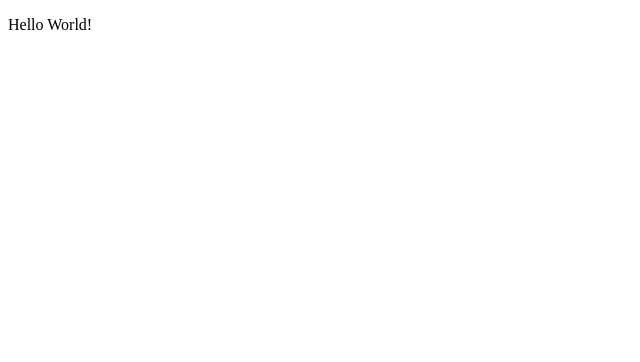
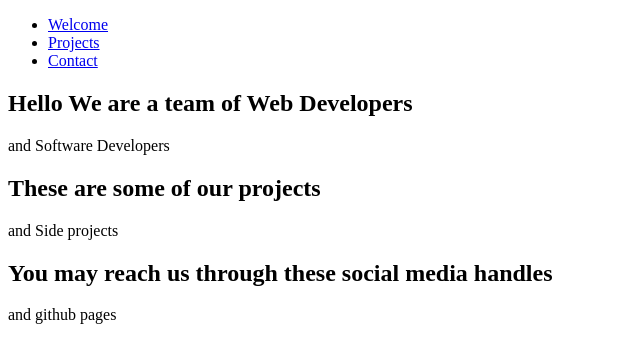
Before and after one commit to odhiambo-ed/Judith3d, a plain HTML site: page index.html in a window 1280 px wide. Shown: the whole page, without its empty margins (0-640 px from the left). Drawn offline with Linux system fonts and the light colour scheme.

Commit message:
Judith1,2,3

```diff
--- a/index.html
+++ b/index.html
@@ -2,13 +2,39 @@
 <html lang="en">
   <head>
     <meta charset="UTF-8">
-    <title>Fork Me! FCC: Test Suite Template</title>
+    <title>FCC: Personal Portfolio Template</title>
     <link rel="stylesheet" href="css/style.css">
   </head>
-
   <body>
     <script src="https://cdn.freecodecamp.org/testable-projects-fcc/v1/bundle.js"></script>
-      <p>Hello World!</p>
+    <nav id="navbar" class="nav">
+      <ul class="nav-list">
+        <li>
+          <a href="#welcome-section">Welcome</a>
+        </li>
+        <li>
+          <a href="#projects">Projects</a>
+        </li>
+        <li>
+          <a href="#contact">Contact</a>
+        </li>
+      </ul>
+    </nav>
+    <section id="welcome-section" class="welcome-section">
+      <h1>Hello We are a team of Web Developers</h1>
+      <p>and Software Developers</p>
+    </section>
+
+    <section id="projects" class="projects">
+      <h1>These are some of our projects</h1>
+      <p>and Side projects</p>
+    </section>
+    <section id="contact" class="contact">
+      <h1>You may reach us through these social media handles</h1>
+      <p>and github pages</p>
+    </section>
+
+
     <script  src="js/index.js"></script>
   </body>
 </html>
```
